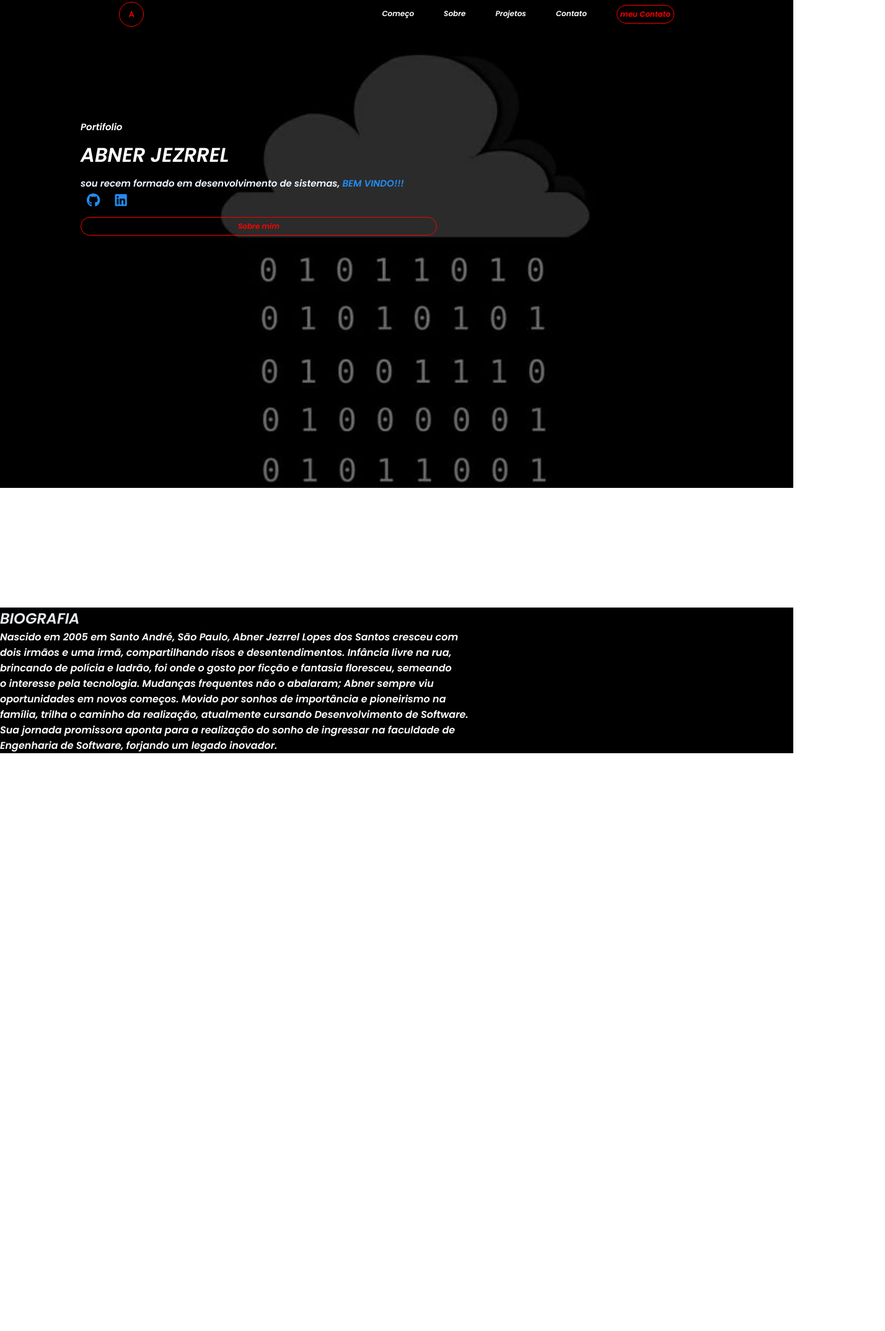
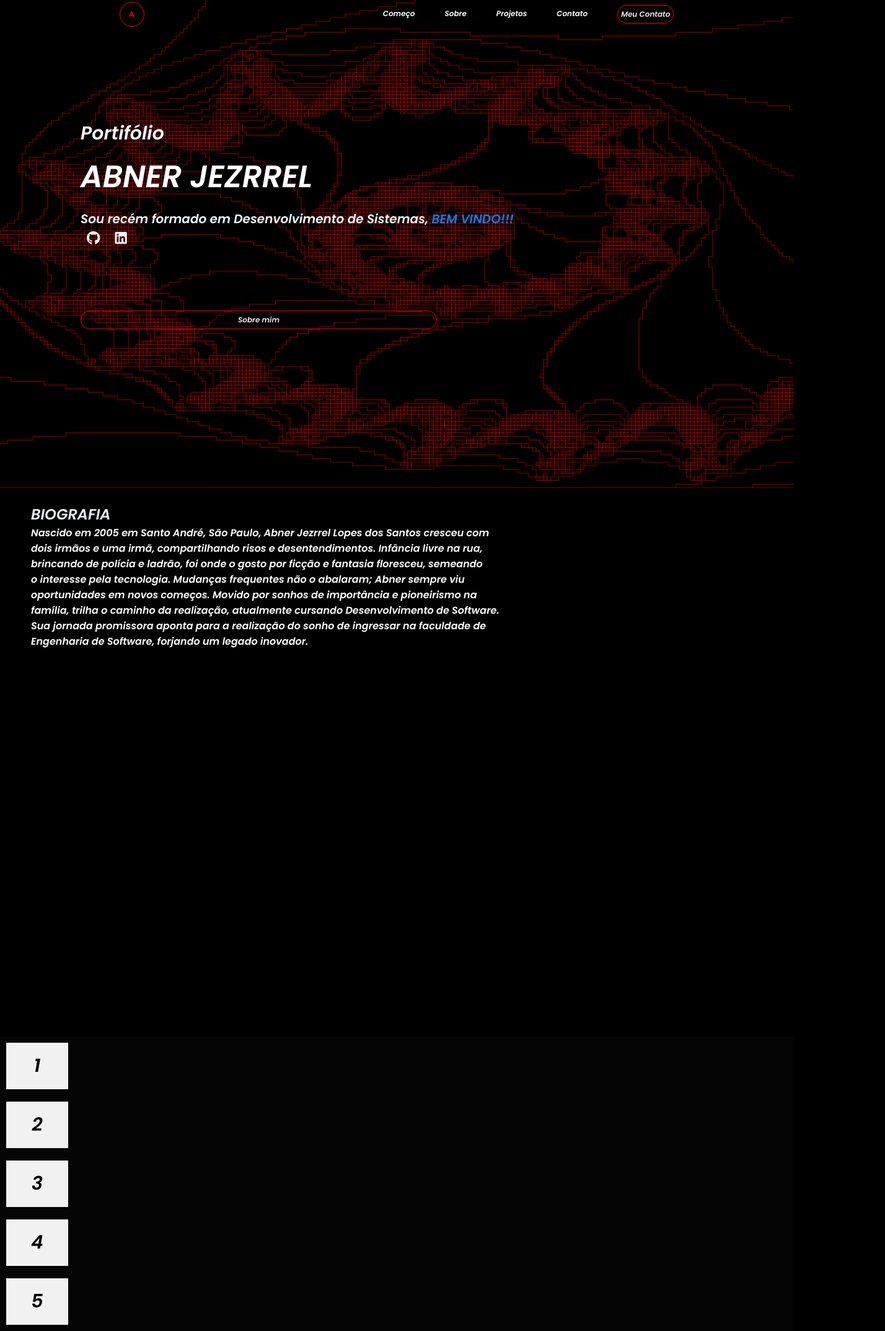
Before and after one commit to jezrreloriginal/abnerjezrrel06102005.github.io, a plain HTML site: page index.html in a window 1280 px wide. Shown: the part 13-2160 px from the top of the page at 62% size, 1428 px wide, since content can reach past the window. Before the commit the page ends 1228 px from the top, so only its background shows below. Drawn offline with Linux system fonts and the light colour scheme.

Commit message:
Add files via upload

```diff
--- a/index.html
+++ b/index.html
@@ -14,7 +14,7 @@
 
 </head >
 <body>
-
+ <section id="começo">
  <div class="background">
   <header>
     <div class="logo">
@@ -22,47 +22,46 @@
     </div>
 <div class="cabeçalho">
   <li>
-  <a href="#">Começo</a>
+  <a href="#começo">Começo</a>
   </li>
 
   <li>
-    <a href="sobre-l">Sobre </a>
+    <a href="#sobre-l">Sobre </a>
     </li>
 
     <li>
-      <a href="#">Projetos </a>
+      <a href="#projeto">Projetos </a>
       </li>
 
       <li>
         <a href="#">Contato </a>
         </li>
-        <button> meu Contato</button>
+        <button> Meu Contato</button>
     </div>
   </header>
 
   <div class="container-text">
 
     <div class="text">
-    <h3> Portifolio</h3>
+    <h3> Portifólio</h3>
     <h1> ABNER JEZRREL </h1>
-      <p> sou recem formado em desenvolvimento de sistemas, <span> BEM VINDO!!!</span></P>
+      <p> Sou recém formado em Desenvolvimento de Sistemas, <span> BEM VINDO!!!</span></P>
       <div class="redes">
         <a href="#"><i class="fa-brands fa-github"></i></a>
         <a href="#"><i class="fa-brands fa-linkedin"></i></a> <br>
  <button class="btn"> Sobre mim </button>
 
 
-
-
-
-
-
       </div>
   </div>
  </div>
- <br>
- <br><br><br><br><br><br><br><br><br><br><br><br><br><br><br><br><br><br><br><br><br><br><br>
+</section>
+
+_________________________________________________________________________________________________________________
+
+
  <section id="sobre-l">
+
   <div class="liks">
 <div class="sobre">
   <h1> BIOGRAFIA</h1>
@@ -77,8 +76,29 @@
     </P>
     </section>
 </div>
+ </div>
 
-  </div>
+______________________________________________________________________________________________________
+
+
+
+<section id="projeto">
+
+<div class="projetos">
+
+  <div class="flex-container">
+    <div>1</div>
+    <div>2</div>
+    <div>3</div>
+    <div>4</div>
+    <div>5</div>
+
+
+
+</section>
+</div>
+</div>
 
 </body>
+</body>
 </html>
--- a/style.css
+++ b/style.css
@@ -8,11 +8,14 @@ text-decoration: none;
 list-style: none;
 font-family: "Poppins", sans-serif;
 }
+body{
+    background-color: black;
+}
 
 .background{
     background-color: black;
     background: linear-gradient(rgba(0, 0, 0, 0.5), rgba(0, 0, 0, 0.5));
-    background-image: url(c59ecd594e769a9cf0f9238167414d21.jpg);
+    background-image: url(920596.png);
     background-size: cover;
     background-position: center;
     width: 100%;
@@ -54,7 +57,7 @@ header{
 }
 
 button{
-    color:#ff0000;
+    color:#eee6e6;
     background: transparent;
     border: solid 1px #ff0000;
     padding: 5px;
@@ -64,8 +67,8 @@ button{
     cursor: pointer;
 }
 button:hover{
-    background-color: #ff0000;
-    color:blanchedalmond;
+    background-color: #ff0f0f;
+    color:rgb(3, 3, 3);
     transition: 1s;
 }
 
@@ -73,34 +76,38 @@ button:hover{
     padding: 150px 0 0 130px;
 }
 .text h3{
-    color: rgb(253, 255, 255);
-    font-size: 15px;
+    color: rgb(248, 248, 248);
+    font-size: 30px;
 }
 .text h1{
     color:rgb(255, 255, 255);
     margin-top: 10px;
+    font-size: 50px;
 }
 .text span{
-color:#228df1
+color:#0c7de6
 }
 .text p{
     color: aliceblue;
-    font-size: 15px;
+    font-size: 20px;
     font-weight: 300;
-    margin-top: 10px;
+    margin-top: 15px;
  }
  .redes a{
-    color:#228df1;
+    color:#f8f9fa;
     padding: 10px;
     margin-top: 5px;
     font-size :22px;
  }
  .btn{
-    margin-top: 10px;
+    margin-top: 100px;
  }
 
 .liks{
-    background-color: black;
+    background-color: rgba(17, 1, 1, 0);
+    margin-top: 60
+    0px;
+    margin-left: 50px;
 
 }
  .sobre h1{
@@ -112,3 +119,19 @@ color:#228df1
 
     color: rgb(253, 253, 253);
  }
+
+ .flex-container {
+    margin-top: 600px;
+    display: flex;
+    flex-direction: column;
+    background-color: rgb(5, 5, 5);
+  }
+
+  .flex-container > div {
+    background-color: #f1f1f1;
+
+    width: 100px;
+    margin: 10px;
+    text-align: center;
+    line-height: 75px;
+    font-size: 30px;}
```
Also changed, not shown: 920596.png (added), ttt.jpg (added).
